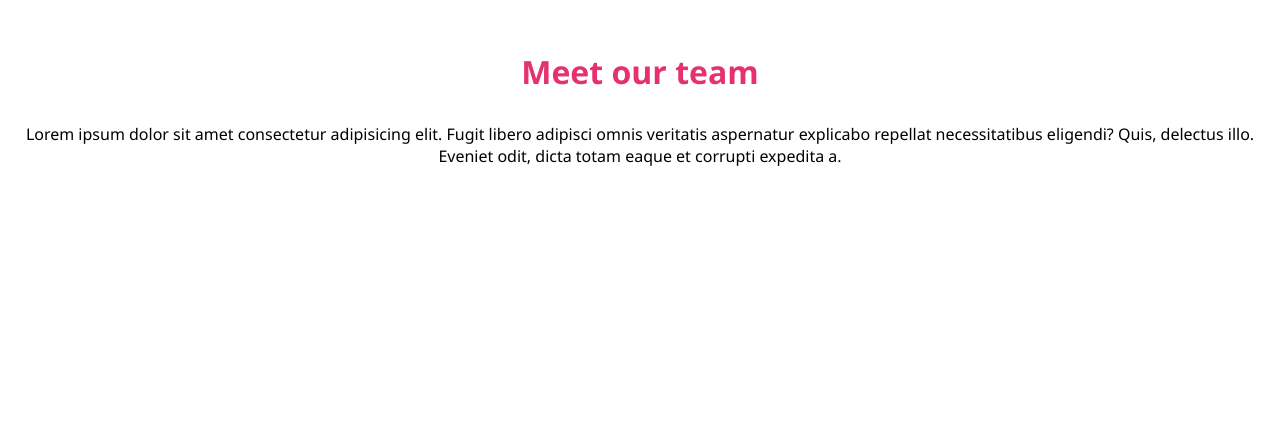
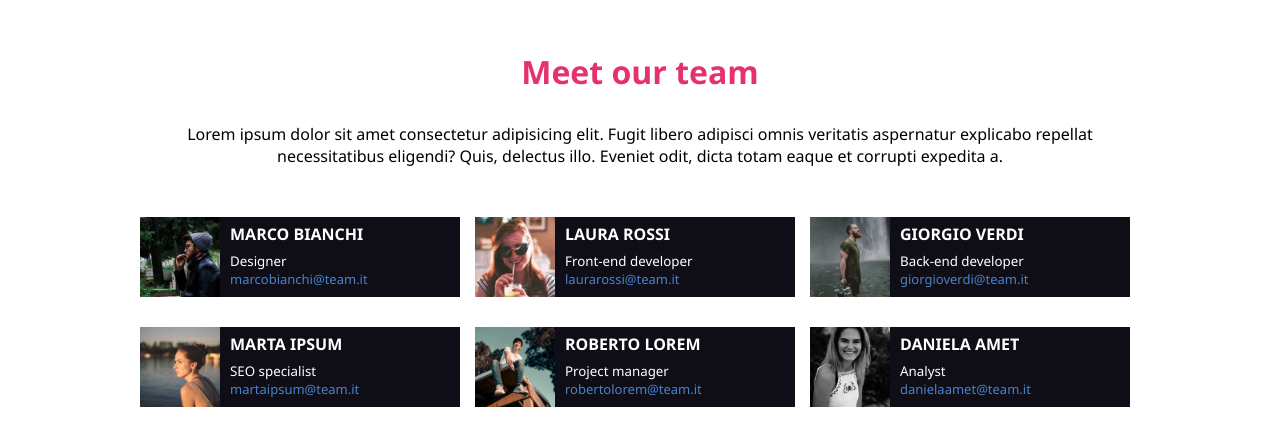
Before and after one commit to mauroluciano/html-css-float-cards-flexbox, a plain HTML site: page index.html in a window 1280 px wide. Drawn offline with Linux system fonts and the light colour scheme.

Commit message:
add cards

```diff
--- a/index.html
+++ b/index.html
@@ -8,11 +8,72 @@
 </head>
 <body>
 
-    <!--header-->
-    <header>
-        <h1>Meet our team</h1>
-        <p>Lorem ipsum dolor sit amet consectetur adipisicing elit. Fugit libero adipisci omnis veritatis aspernatur explicabo repellat necessitatibus eligendi? Quis, delectus illo. Eveniet odit, dicta totam eaque et corrupti expedita a.</p>
-    </header>
+    <div id="container">
+        <!--open header-->
+        <header>
+            <h1>Meet our team</h1>
+            <p>Lorem ipsum dolor sit amet consectetur adipisicing elit. Fugit libero adipisci omnis veritatis aspernatur explicabo repellat necessitatibus eligendi? Quis, delectus illo. Eveniet odit, dicta totam eaque et corrupti expedita a.</p>
+        </header>
+        <!-- close header-->
 
+        <!--open content-->
+        <div class="content">
+
+            <div class="card">
+                <img src="./img/male1.png" />
+                <section>
+                <H4>MARCO BIANCHI</H4>
+                <sub>Designer</sub>
+                <a href="mailto:#">marcobianchi@team.it</a>
+                </section>
+            </div>
+
+            <div class="card">
+                <img src="./img/female1.png" />
+                <section>
+                <H4>LAURA ROSSI</H4>
+                <sub>Front-end developer</sub>
+                <a href="mailto:#">laurarossi@team.it</a>
+                </section>
+            </div>
+
+            <div class="card">
+                <img src="./img/male2.png" />
+                <section>
+                <H4>GIORGIO VERDI</H4>
+                <sub>Back-end developer</sub>
+                <a href="mailto:#">giorgioverdi@team.it</a>
+                </section>
+            </div>
+
+            <div class="card">
+                <img src="./img/female2.png" />
+                <section>
+                <H4>MARTA IPSUM</H4>
+                <sub>SEO specialist</sub>
+                <a href="mailto:#">martaipsum@team.it</a>
+                </section>
+            </div>
+
+            <div class="card">
+                <img src="./img/male3.png" />
+                <section>
+                <H4>ROBERTO LOREM</H4>
+                <sub>Project manager</sub>
+                <a href="mailto:#">robertolorem@team.it</a>
+                </section>
+            </div>
+
+            <div class="card">
+                <img src="./img/female3.png" />
+                <section>
+                <H4>DANIELA AMET</H4>
+                <sub>Analyst</sub>
+                <a href="mailto:#">danielaamet@team.it</a>
+                </section>
+            </div>
+     <!--close content-->
+
+    </div>
 </body>
 </html>
```
